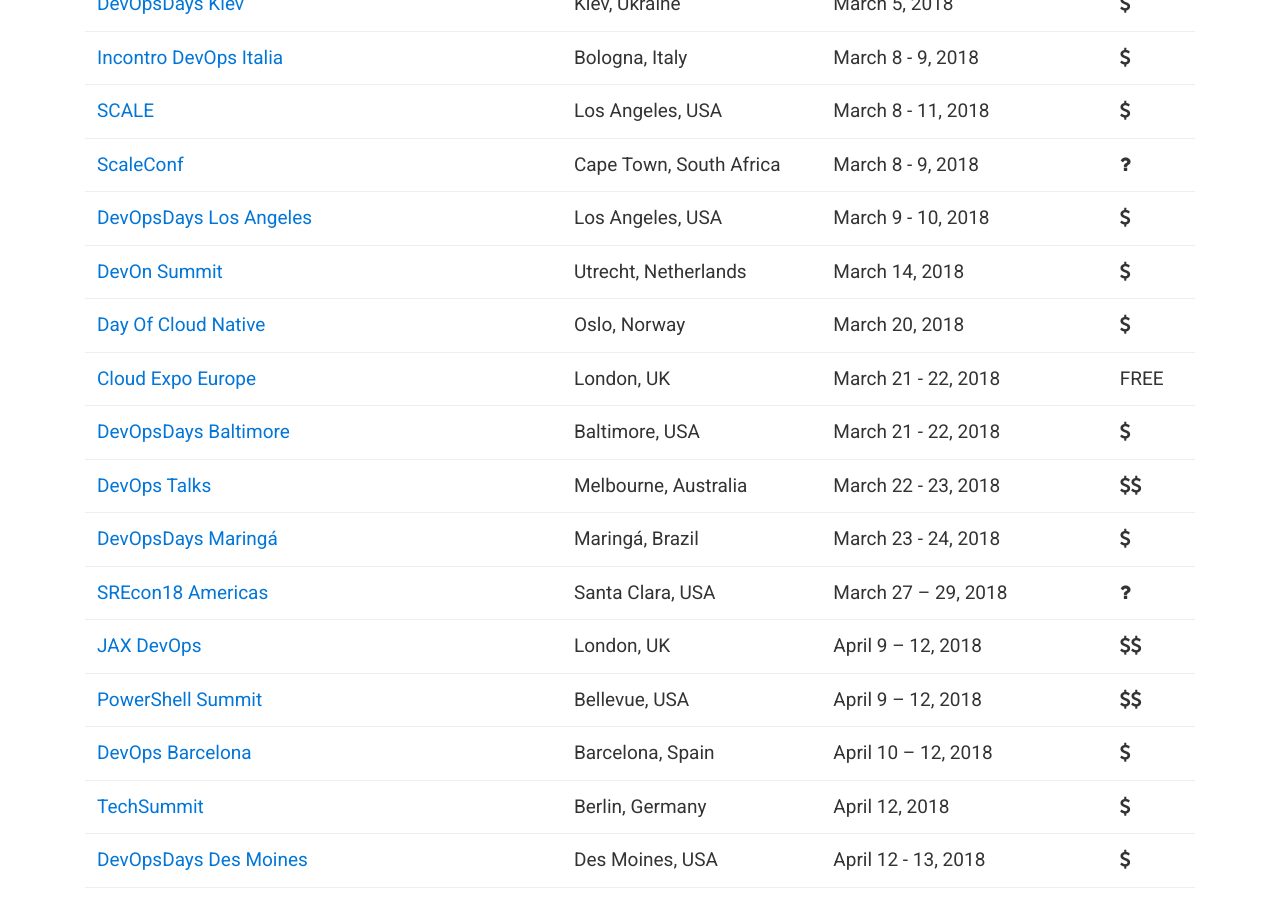
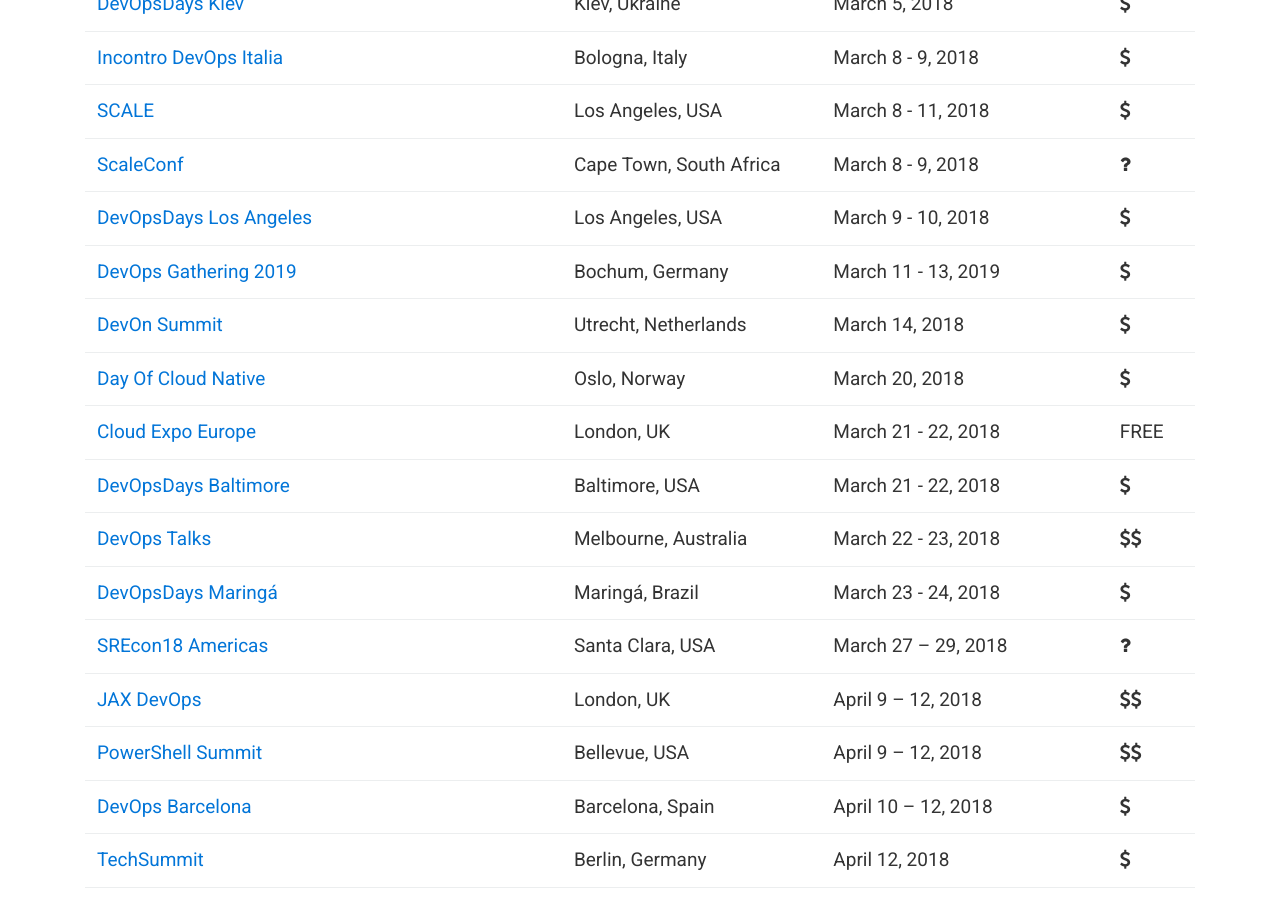
Before and after one commit to finspin/gotodevops.org, a Jekyll site: the page built from index.md, in a window 1280 px wide and 900 px high, scrolled down 815 px. Built offline with Jekyll 4.4.1, drawn with Linux system fonts in a browser that asks for light colours; nearby versions of some CDN libraries.

Commit message:
Add DevOps Gathering 2019
add the community conference DOG19

```diff
--- a/_data/conferences.yml
+++ b/_data/conferences.yml
@@ -889,3 +889,12 @@
   date: September 10 - 12, 2018
   start-date: 1536570000
   cost: 1
+
+- name: DevOps Gathering 2019
+  url: https://devops-gathering.io/
+  location:
+     city: Bochum
+     country: Germany
+  date: March 11 - 13, 2019
+  start-date: 1520755200
+  cost: 1
```
